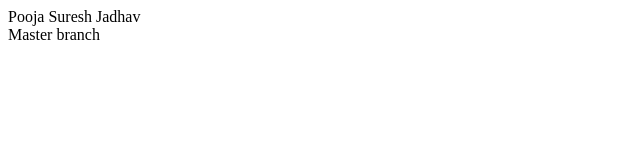
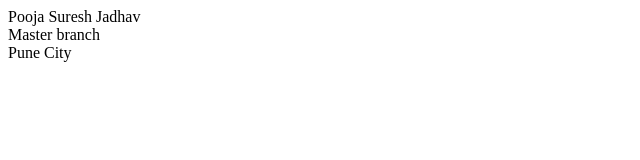
Before and after one commit to PoojaJadhav1427/Git-Testing, a plain HTML site: page index.html in a window 1280 px wide. Shown: the full height of the page, 0-640 px from the left. Drawn offline with Linux system fonts and the light colour scheme.

Commit message:
Changes made on develop

```diff
--- a/index.html
+++ b/index.html
@@ -1,2 +1,3 @@
 <div> Pooja Suresh Jadhav</div>
 <div>Master branch</div>
+<div> Pune City</div>
```
